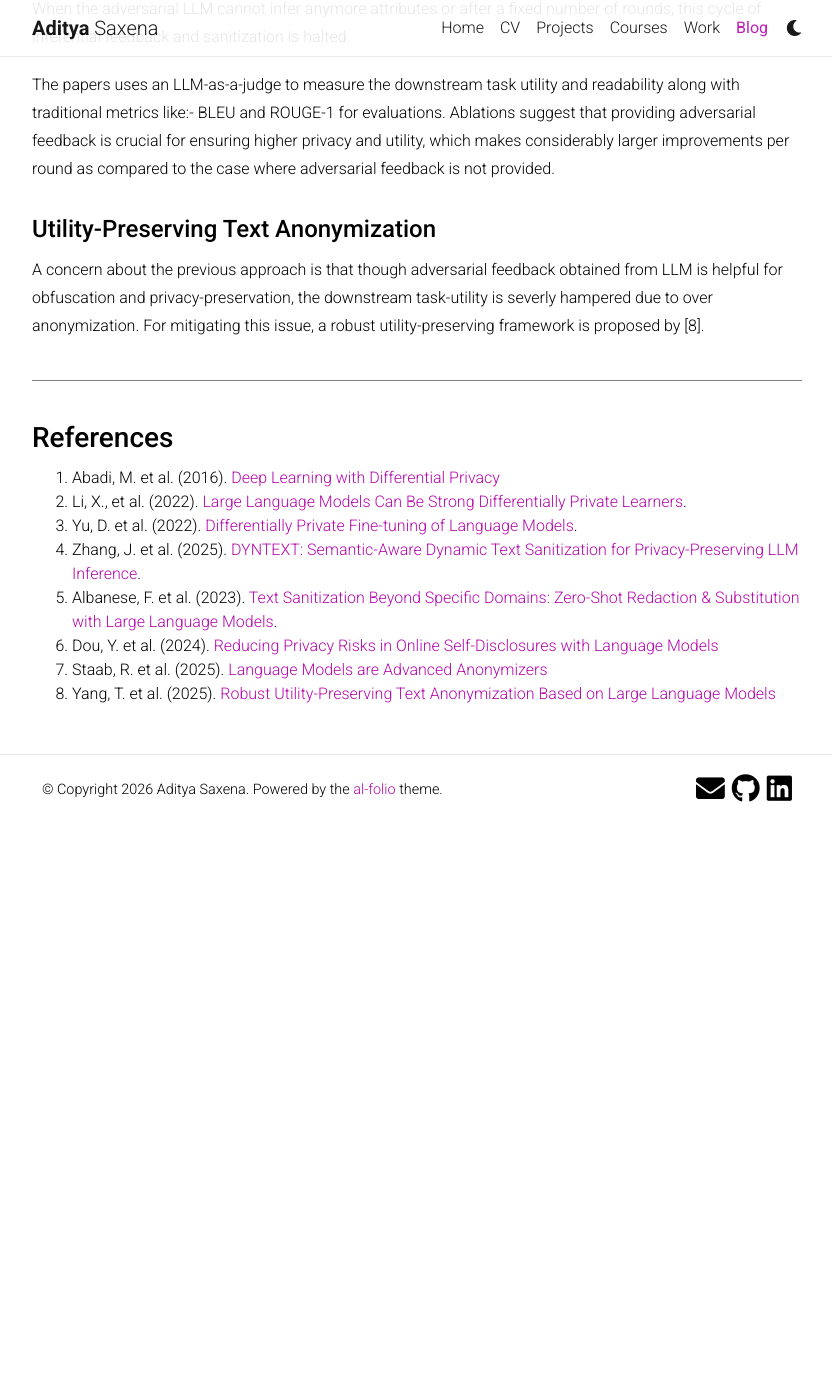
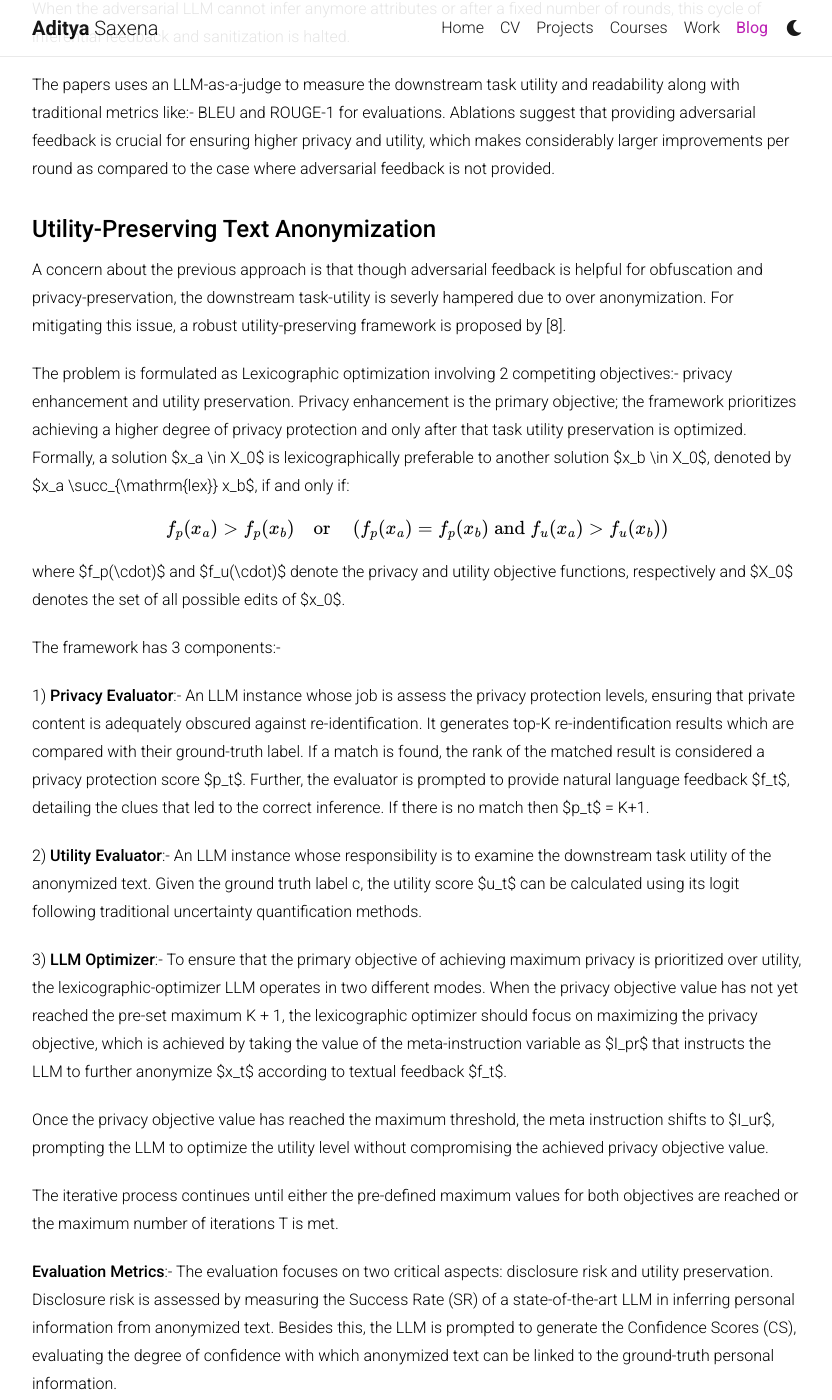
Before and after one commit to adityaaa2511/adityaaa2511.github.io, a Jekyll site: the page built from _posts/2026-09-03-llm-privacy.md, in a window 1280 px wide and 1400 px high, scrolled down 6416 px. Shown: the whole window, without its empty margins (223-1055 px from the left). Built offline with Jekyll 4.4.1, drawn with Linux system fonts in a browser that asks for light colours; nearby versions of some CDN libraries; comment, search, counter and statistics services are not loaded; a style sheet for code colours, icons or effects is not loaded; before the commit the page ends 7251 px from its top, so only the background shows below that; some of the changed text lies outside the part shown.

Commit message:
RUPTA added

```diff
--- a/_posts/2026-09-03-llm-privacy.md
+++ b/_posts/2026-09-03-llm-privacy.md
@@ -167,7 +167,38 @@ The papers uses an LLM-as-a-judge to measure the downstream task utility and rea
 
 #### Utility-Preserving Text Anonymization
 
-A concern about the previous approach is that though adversarial feedback obtained from LLM is helpful for obfuscation and privacy-preservation, the downstream task-utility is severly hampered due to over anonymization. For mitigating this issue, a robust utility-preserving framework is proposed by [8].
+A concern about the previous approach is that though adversarial feedback is helpful for obfuscation and privacy-preservation, the downstream task-utility is severly hampered due to over anonymization. For mitigating this issue, a robust utility-preserving framework is proposed by [8].
+
+The problem is formulated as Lexicographic optimization involving 2 competiting objectives:- privacy enhancement and utility preservation. Privacy enhancement is the primary objective; the framework prioritizes achieving a higher degree of privacy protection and only after that task utility preservation is optimized. Formally, a solution $x_a \in X_0$ is lexicographically preferable to another solution $x_b \in X_0$, denoted by $x_a \succ_{\mathrm{lex}} x_b$, if and only if:
+
+$$
+f_p(x_a) > f_p(x_b)
+\quad \text{or} \quad
+\left(
+f_p(x_a) = f_p(x_b)
+\;\text{and}\;
+f_u(x_a) > f_u(x_b)
+\right)
+$$
+
+where $f_p(\cdot)$ and $f_u(\cdot)$ denote the privacy and utility objective functions, respectively and $X_0$ denotes the set of all possible edits of $x_0$.
+
+The framework has 3 components:-
+
+1) **Privacy Evaluator**:- An LLM instance whose job is assess the privacy protection levels, ensuring that private content is adequately obscured against re-identification. It generates top-K re-indentification results which are compared with their ground-truth label. If a match is found, the rank of the matched result is considered a privacy protection score $p_t$. Further, the evaluator is prompted to provide natural language feedback $f_t$, detailing the clues that led to the correct inference. If there is no match then $p_t$ = K+1.
+
+2) **Utility Evaluator**:- An LLM instance whose responsibility is to examine the downstream task utility of the anonymized text. Given the ground truth label c, the utility score $u_t$ can be calculated using its logit following traditional uncertainty quantification methods.
+
+3) **LLM Optimizer**:- To ensure that the primary objective of achieving maximum privacy is prioritized over utility, the lexicographic-optimizer LLM operates in two different modes. When the privacy objective value has not yet reached the pre-set maximum K + 1, the lexicographic optimizer should focus on maximizing the privacy objective, which is achieved by taking the value of the meta-instruction variable as $I_pr$ that instructs the LLM to further anonymize $x_t$ according to textual feedback $f_t$.
+
+Once the privacy objective value has reached the maximum threshold, the meta instruction shifts to $I_ur$, prompting the LLM to optimize the utility level without compromising the achieved privacy objective value.
+
+The iterative process continues until either the pre-defined maximum values for both objectives
+are reached or the maximum number of iterations T is met.
+
+**Evaluation Metrics**:- The evaluation focuses on two critical aspects: disclosure risk and utility preservation. Disclosure risk is assessed by measuring the Success Rate (SR) of a state-of-the-art LLM in inferring personal information from anonymized text. Besides this, the LLM is prompted to generate the Confidence Scores (CS), evaluating the degree of confidence with which anonymized text can be linked to the ground-truth personal information.
+
+Utility preservation metrics are gauged by the performance of a BERT-based classifier finetuned on original train data and tested on the test data that is anonymized by RUPTA and other methods, including Accuracy, Precision, Recall, F1 Score, and the classifier’s loss function value indicating classification uncertainty.
 
 <hr style="margin-top: 2.5rem; margin-bottom: 2.5rem; border: none; border-top: 1px solid var(--global-text-color-light);">
 
```
